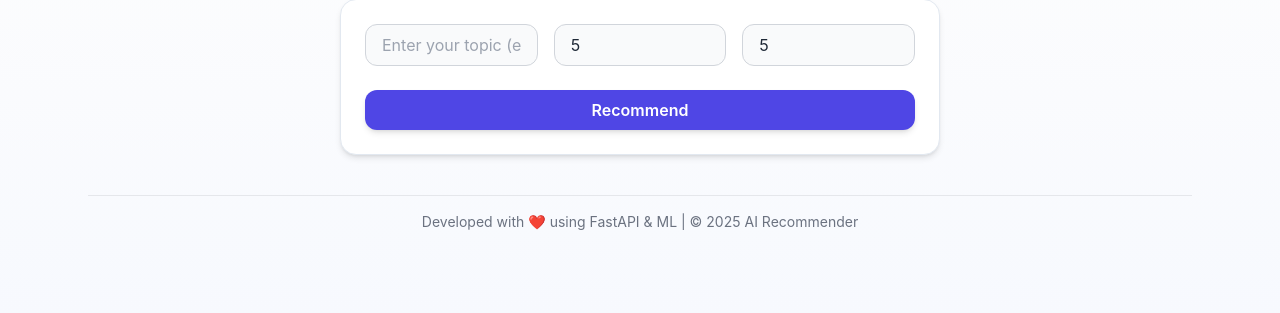
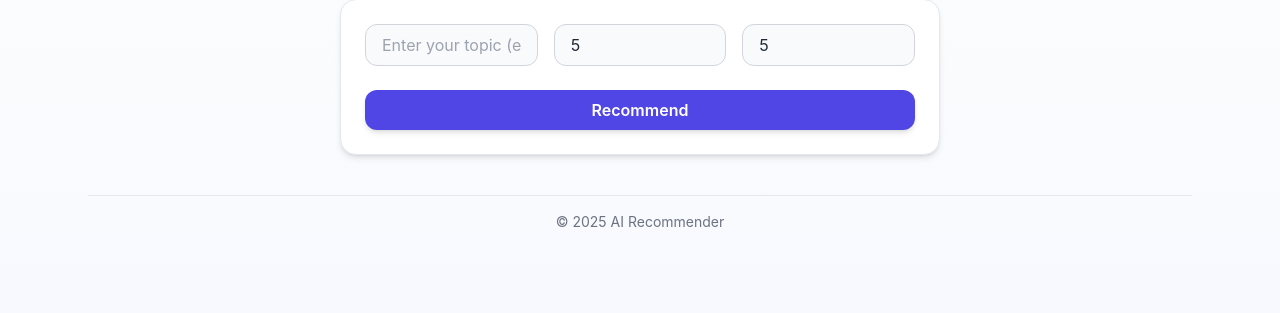
Before and after one commit to ckswainds/Book-Recomendation, a FastAPI app: page / in a window 1280 px wide. Shown: the part 129-442 px from the top of the page. Run offline with FastAPI, Linux system fonts and the light colour scheme; parts of the project's set-up code (start-up, migrations or seed data) failed here and were passed over; some libraries are stand-ins or nearby versions.

Commit message:
Minor changes

```diff
--- a/src/data/ingestion.py
+++ b/src/data/ingestion.py
@@ -9,11 +9,6 @@ from typing import List, Union, Any
 import time
 import os
 import yaml
-
-
-
-
-
 
 logger = get_logger(log_filename="data_ingestion.log")
 
--- a/templates/index.html
+++ b/templates/index.html
@@ -93,8 +93,9 @@
 
     <!-- Footer -->
     <footer class="text-center mt-10 text-gray-500 text-sm">
-      <p>Developed with ❤️ using FastAPI & ML | © 2025 AI Recommender</p>
+      <p> © 2025 AI Recommender</p>
     </footer>
   </div>
 </body>
 </html>
+<!-- Developed with ❤️ using FastAPI & ML | -->
```
